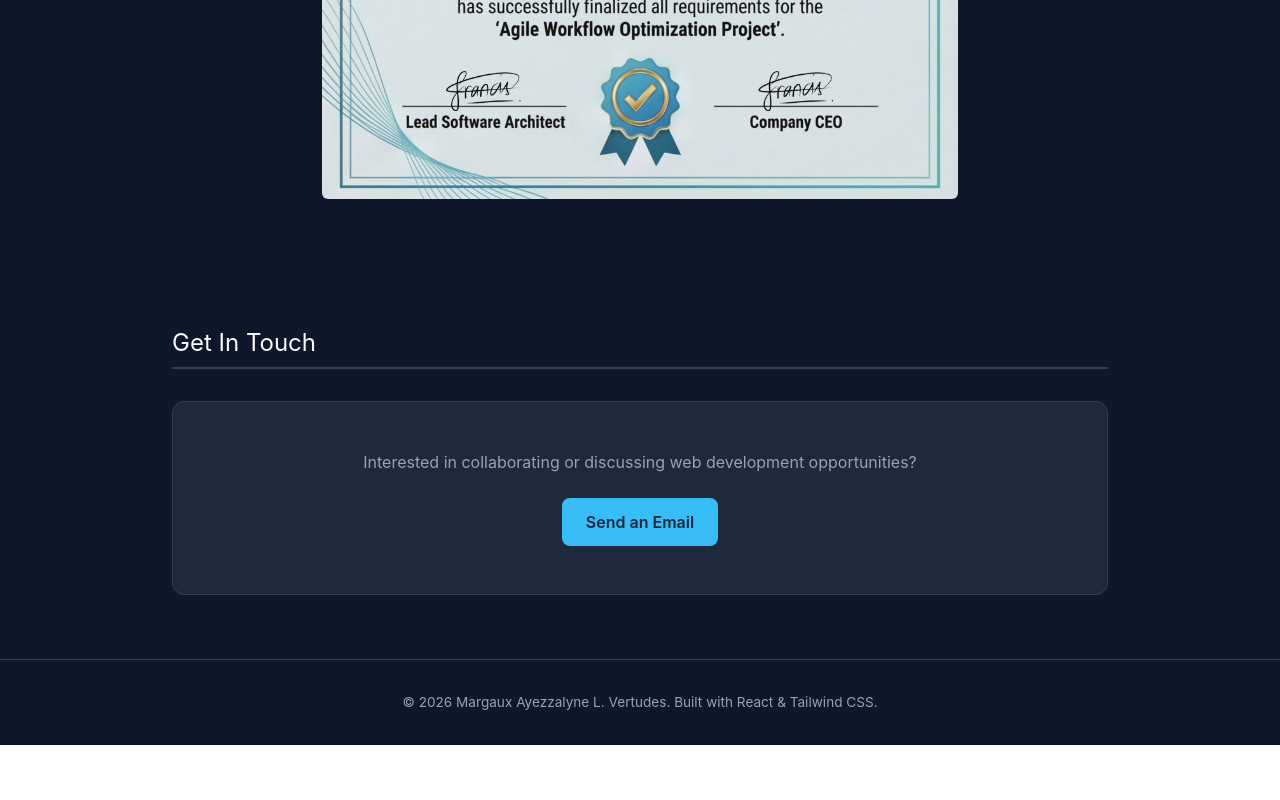
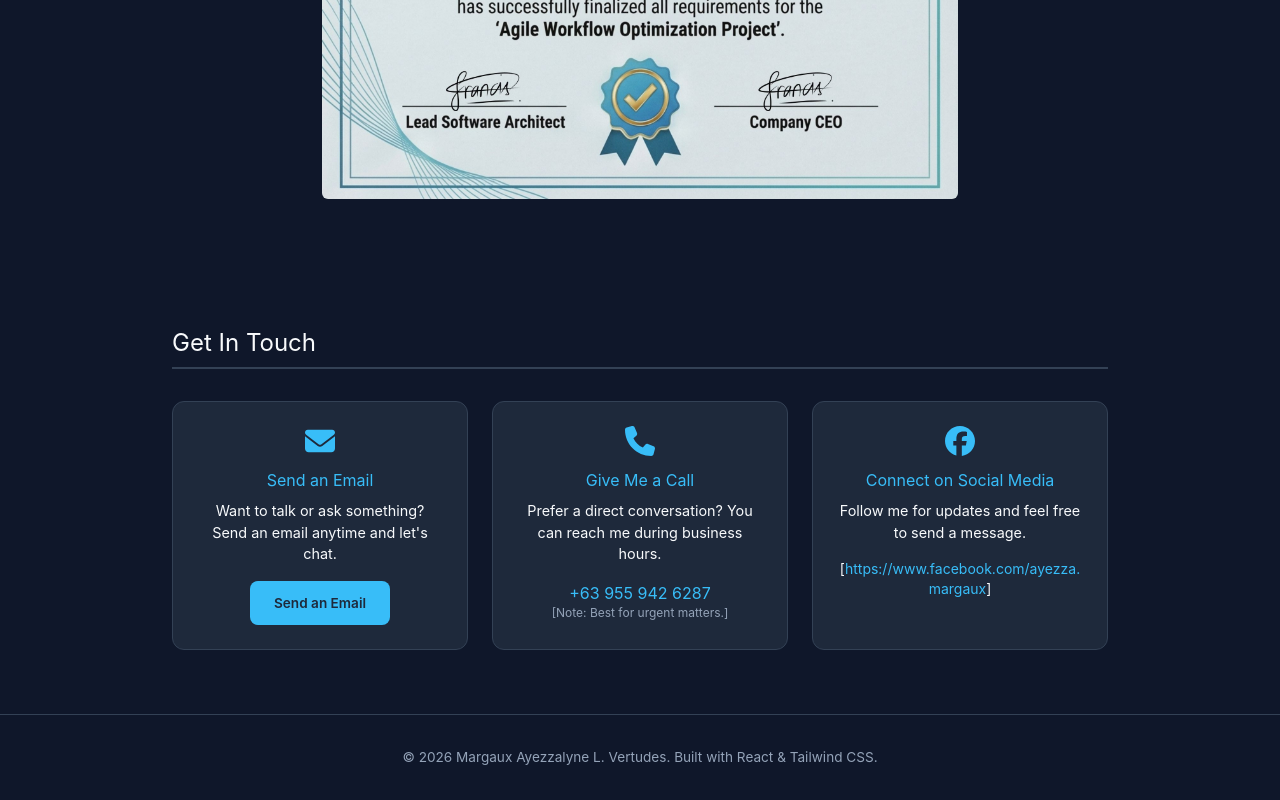
Before and after one commit to margauxvertudes/web-app-portfolio, a React (Vite) app in the folder portfolio-app/: page / in a window 1280 px wide. Shown: the part 2147-2947 px from the top of the page. Before the commit the page ends 2892 px from the top, so only its background shows below. Built offline with nearby package versions, Linux system fonts and the light colour scheme.

Commit message:
updated contacts

```diff
--- a/portfolio-app/package.json
+++ b/portfolio-app/package.json
@@ -13,7 +13,8 @@
     "@floating-ui/react": "^0.27.20",
     "@tailwindcss/vite": "^4.3.3",
     "react": "^19.2.8",
-    "react-dom": "^19.2.8"
+    "react-dom": "^19.2.8",
+    "react-icons": "^5.7.0"
   },
   "devDependencies": {
     "@types/react": "^19.2.18",
--- a/portfolio-app/src/App.jsx
+++ b/portfolio-app/src/App.jsx
@@ -1,5 +1,6 @@
 import { useState, useRef, useEffect } from "react";
 import { useFloating, autoUpdate, offset, flip, shift, arrow, FloatingArrow } from "@floating-ui/react";
+import { FaEnvelope, FaPhone, FaFacebook } from "react-icons/fa6";
 import "./index.css";
 
 const NAVIGATIONS = ["About", "Projects", "Skills", "Contacts"];
@@ -70,9 +71,23 @@ const CERTIFICATES = [
     "/certificates/certificate-4.jpg",
 ];
 
-const CONTACTS = {
-    email: "vertudesmargaux2003@gmail.com"
-};
+const CONTACTS = [
+    {
+        email: "vertudesmargaux2003@gmail.com",
+        title: "Send an Email",
+        description: "Want to talk or ask something? Send an email anytime and let's chat."
+    },
+    {
+        phone: "+63 955 942 6287",
+        title: "Give Me a Call",
+        description: "Prefer a direct conversation? You can reach me during business hours."
+    },
+    {
+        facebook: "https://www.facebook.com/ayezza.margaux",
+        title: "Connect on Social Media",
+        description: "Follow me for updates and feel free to send a message."
+    }
+];
 
 function TechnicalSkillsModal({ activeCategory, setActiveCategory }) {
     const dialogRef = useRef(null);
@@ -282,9 +297,32 @@ export default function App() {
             <section className="max-w-250 mx-auto py-16 px-8" id="contacts">
                 <h2 className="mb-6 md:mb-8 pb-2 text-2xl border-b-2 border-(--cntnr-border-color)">Get In Touch</h2>
 
-                <div className="bg-(--cntnr-color) p-12 text-center border border-(--cntnr-border-color) rounded-xl">
-                    <p className="text-(--txt-muted-color) mb-6">Interested in collaborating or discussing web development opportunities?</p>
-                    <a href={`mailto:${CONTACTS.email}`} className="bg-(--accent) text-(--cntnr-color) py-3 px-6 font-semibold rounded-lg inline-block transition-colors duration-200 hover:bg-(--accent-hover)">Send an Email</a>
+                <div className="grid grid-cols-[repeat(auto-fit,minmax(220px,1fr))] gap-6">
+                    {CONTACTS.map((category, index) => {
+                        const isEmail = "email" in category;
+                        const isPhone = "phone" in category;
+                        const isFacebook = "facebook" in category;
+
+                        return (
+                            <div key={index} className="bg-(--cntnr-color) p-6 text-center border border-(--cntnr-border-color) rounded-xl">
+                                {isEmail && <FaEnvelope className="text-(--accent) mx-auto text-3xl"></FaEnvelope>}
+                                {isPhone && <FaPhone className="text-(--accent) mx-auto text-3xl"></FaPhone>}
+                                {isFacebook && <FaFacebook className="text-(--accent) mx-auto text-3xl"></FaFacebook>}
+
+                                <h2 className="text-(--accent) pt-3 pb-2">{category.title}</h2>
+                                <p className="pb-4 text-[0.9rem]">{category.description}</p>
+
+                                {isEmail && <a href={`mailto:${CONTACTS.email}`} className="bg-(--accent) text-(--cntnr-color) py-3 px-6 text-[0.85rem] font-semibold rounded-lg inline-block transition-colors duration-200 hover:bg-(--accent-hover)">Send an Email</a>}
+                                {isPhone && (
+                                    <>
+                                        <p className="text-(--accent)">{category.phone}</p>
+                                        <p className="text-(--txt-muted-color) text-xs">[Note: Best for urgent matters.]</p>
+                                    </>
+                                )}
+                                {isFacebook && <a href="https://www.facebook.com/ayezza.margaux" target="_blank" className="max-w-full text-sm break-all inline-block">[<span className="text-(--accent)">https://www.facebook.com/ayezza.margaux</span>]</a>}
+                            </div>
+                        );
+                    })}
                 </div>
             </section>
 
```
Also changed, not shown: 1 other file (tests, documents, lock files or other folders).
